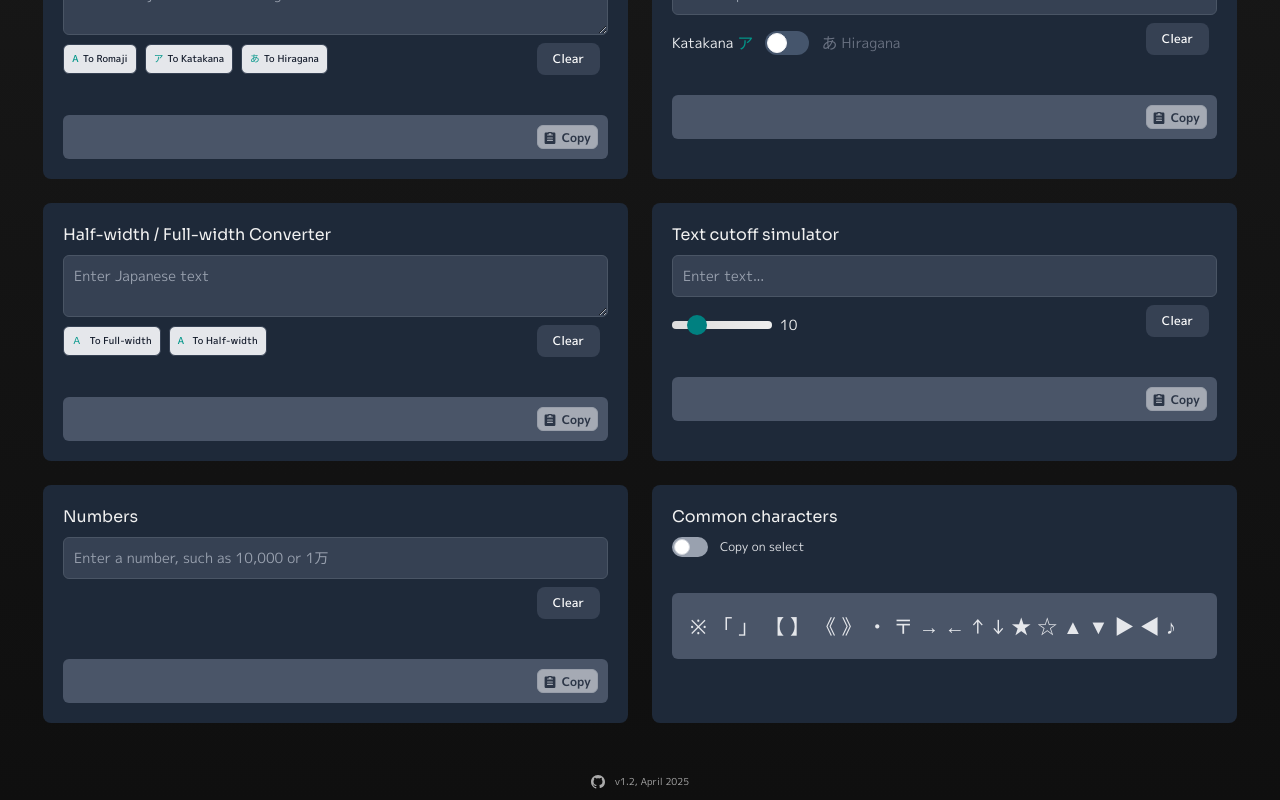
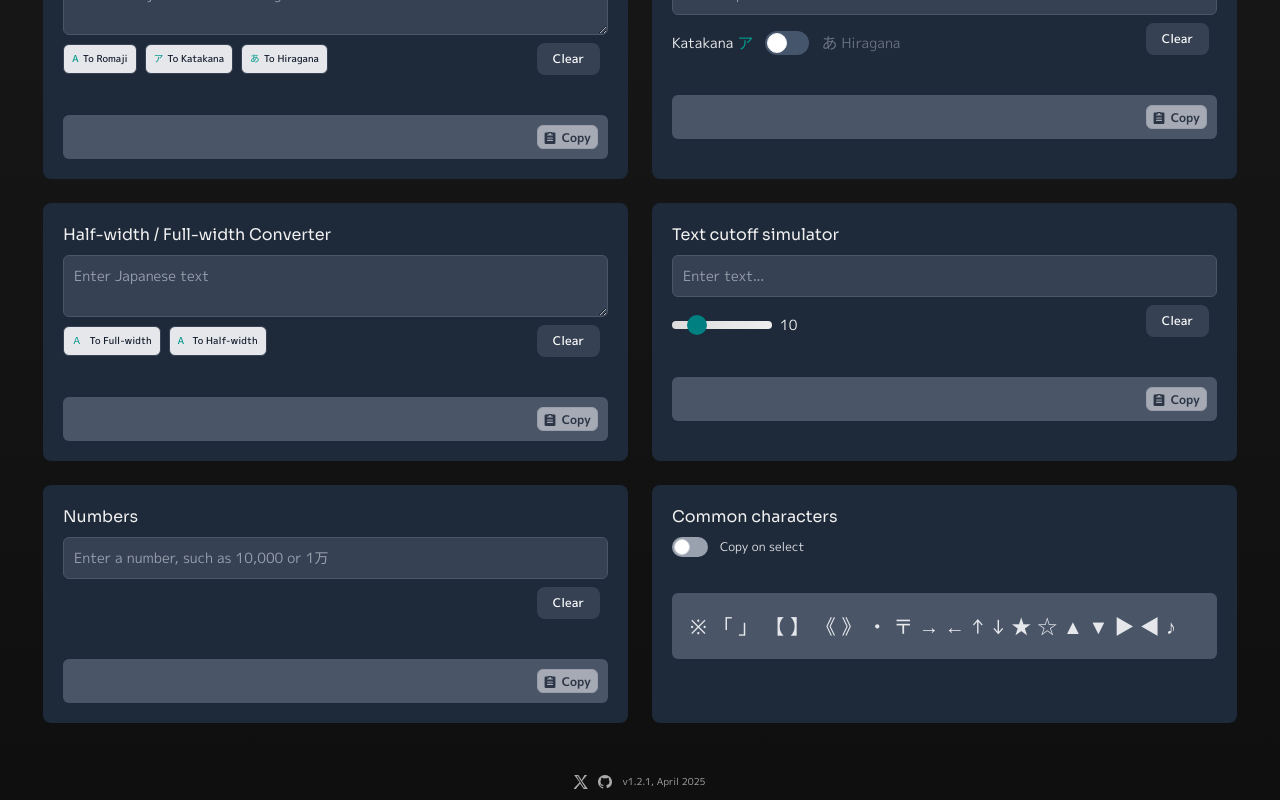
Before and after one commit to RNXT01/japanese-text-tools, a React (Vite) app: page / in a window 1280 px wide. Shown: the part 171-971 px from the top of the page. Built offline with nearby package versions, Linux system fonts and the light colour scheme.

Commit message:
add link to X

```diff
--- a/src/Footer.tsx
+++ b/src/Footer.tsx
@@ -3,7 +3,7 @@ import React from 'react';
 const Footer: React.FC = () => {
     return (
         <div className="footer">
-            {/* <a href="">
+            <a href="https://x.com/RNXT01">
                 <svg
                     xmlns="http://www.w3.org/2000/svg"
                     viewBox="0 0 1200 1227"
@@ -14,13 +14,13 @@ const Footer: React.FC = () => {
                     <path d="M905 0H1137L696 527L1200 1227H837L518 758L148 1227H-85L474 644L0 0H370L656 439 905 0ZM844 1101H949L327 105H217L844 1101Z" />
                 </svg>
 
-            </a> */}
+            </a>
             <a href="https://github.com/RNXT01/japanese-text-tools">
                 <svg xmlns="http://www.w3.org/2000/svg" viewBox="0 0 24 24" width="14" height="14">
                     <path fill="currentColor" d="M12 0C5.37 0 0 5.37 0 12c0 5.25 3.438 9.687 8.207 11.292.6.111.793-.264.793-.586 0-.291-.011-1.07-.017-2.1-3.338.727-4.043-1.633-4.043-1.633-.546-1.387-1.333-1.757-1.333-1.757-1.09-.746.083-.732.083-.732 1.204.084 1.833 1.247 1.833 1.247 1.075 1.842 2.818 1.308 3.507.998.108-.779.42-1.308.76-1.608-2.666-.303-5.467-1.333-5.467-5.92 0-1.305.466-2.379 1.233-3.22-.123-.303-.533-1.524.117-3.173 0 0 1.01-.322 3.31 1.232a11.347 11.347 0 0 1 3.022-.404c1.024.002 2.051.138 3.022.404 2.3-1.554 3.31-1.232 3.31-1.232.65 1.649.24 2.87.117 3.173.767.841 1.233 1.915 1.233 3.22 0 4.607-2.801 5.617-5.467 5.92.34.3.64.89.64 1.8 0 1.306-.013 2.369-.017 2.684 0 .322.194.698.795.586C20.563 21.688 24 17.25 24 12c0-6.63-5.37-12-12-12z" />
                 </svg>
             </a>
-            <span>v1.2, April 2025</span>
+            <span>v1.2.1, April 2025</span>
 
         </div>
     );
```
